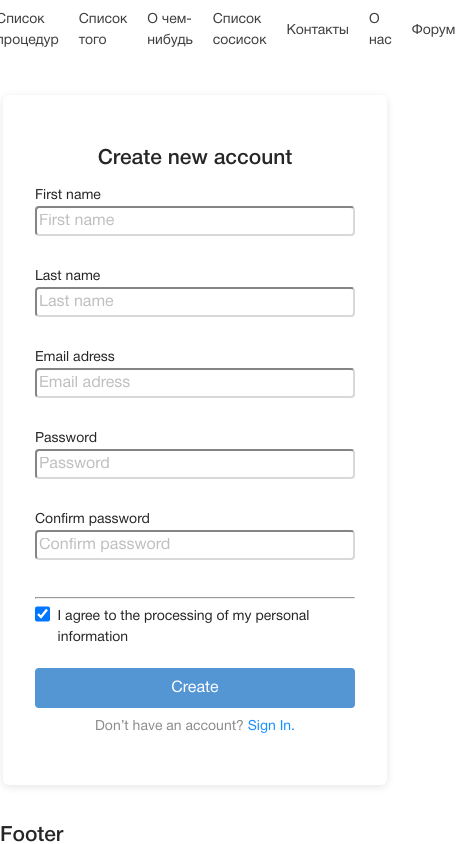
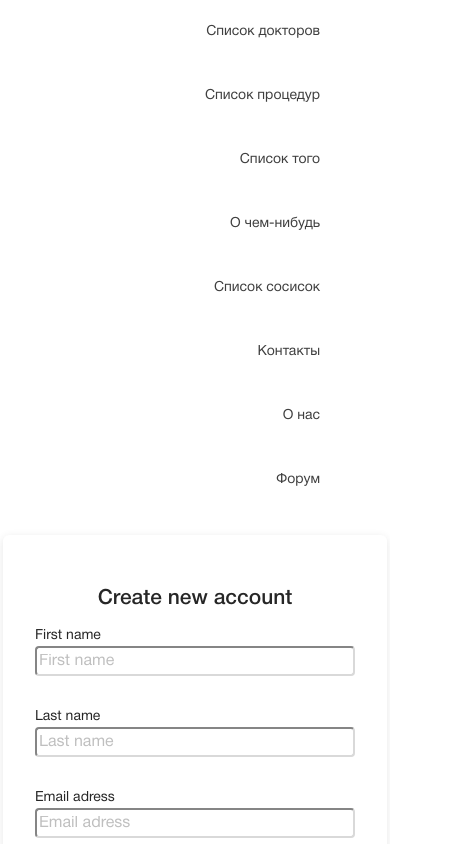
Before and after one commit to AlexVedernikoff/Vet-clinic-for-wolfik, a React (Create React App) app: page /signUp in a window 390 px wide. Shown: the top 844 px of the page, 475 px wide, since content can reach past the window. Built offline with nearby package versions, Linux system fonts and the light colour scheme.

Commit message:
header-style

```diff
--- a/src/components/header/Header.module.scss
+++ b/src/components/header/Header.module.scss
@@ -1,13 +1,20 @@
 $colorGrey: #3f3f3f;
+$backgrountWhite: #fff;
 .wrapper {
+  background-color: $backgrountWhite;
   height: 60px;
   display: flex;
   justify-content: center;
   align-items: center;
-
+  @media (max-width: 1024px) {
+    height: 500px;
+    display: grid;
+    justify-content: end;
+    justify-items: end;
+  }
   .link {
     padding-right: 20px;
     text-decoration: none;
-        color: $colorGrey
+    color: $colorGrey;
   }
 }
--- a/src/components/header/Header.tsx
+++ b/src/components/header/Header.tsx
@@ -1,11 +1,12 @@
+import { Layout } from 'antd';
 import { Link } from 'react-router-dom';
 import { v4 as uuidv4 } from 'uuid';
 import styles from './Header.module.scss';
 
-export const Header = ():JSX.Element => {
-  type Header = { label: string, path: string }[];
+export const Header = (): JSX.Element => {
+  type Header = { label: string; path: string }[];
 
-  const links:Header = [
+  const links: Header = [
     { label: 'Список докторов', path: '/список докторов' },
     { label: 'Список процедур', path: '/список процедур' },
     { label: 'Список того', path: '/список того' },
@@ -17,11 +18,12 @@ export const Header = ():JSX.Element => {
   ];
 
   return (
-    <div className={styles.wrapper}>
+    <Layout.Header className={styles.wrapper}>
       {links.map((el) => (
-        <Link to={`${el.path}`} key={uuidv4()} className={styles.link}>{el.label}</Link>
+        <Link to={`${el.path}`} key={uuidv4()} className={styles.link}>
+          {el.label}
+        </Link>
       ))}
-    </div>
-
+    </Layout.Header>
   );
 };
```
Also changed, not shown: 2 other files (tests, documents, lock files or other folders). Lines whose indentation alone changed are shown as unchanged.
